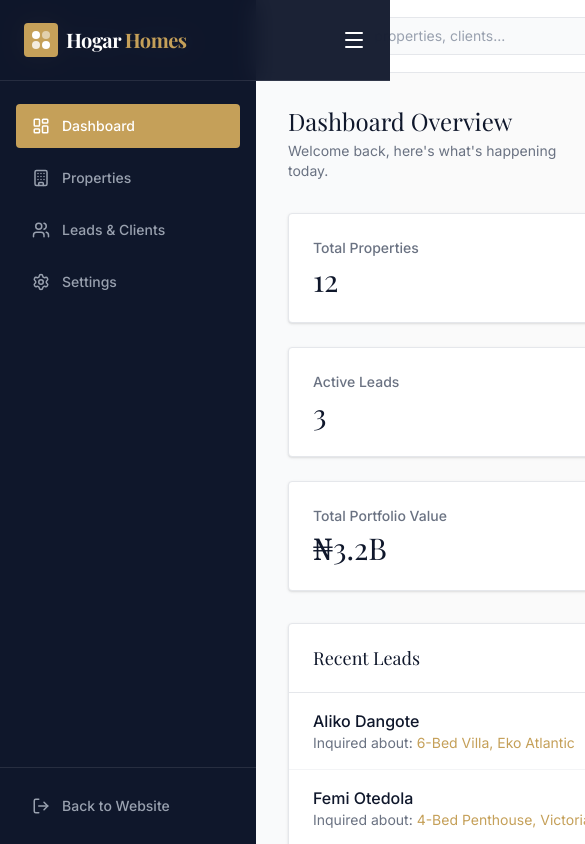
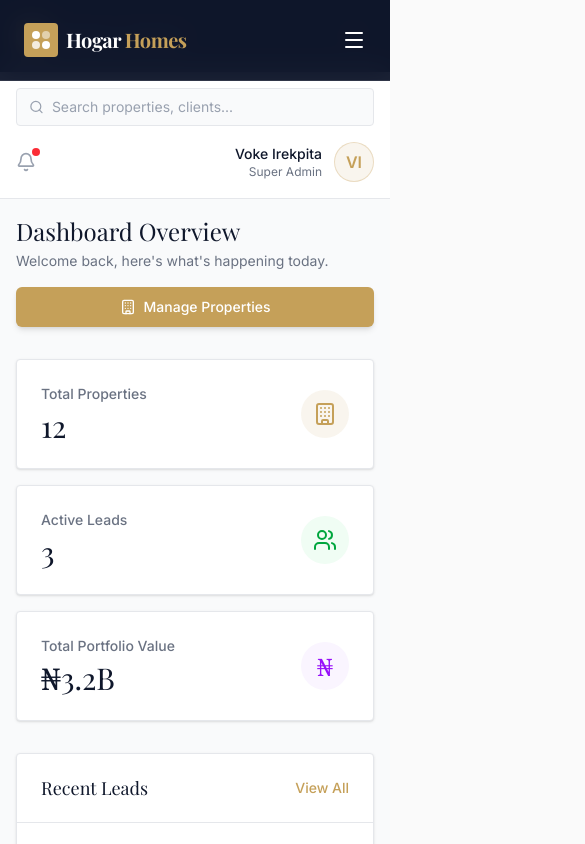
Before and after one commit to Nodstan/Holgar-Homes, a React (Vite) app: page /admin in a window 390 px wide. Shown: the top 844 px of the page, 585 px wide, since content can reach past the window. Built offline with nearby package versions, Linux system fonts and the light colour scheme; a web font is replaced by a local one.

Commit message:
chore: remove floating scroll-to-top button

```diff
--- a/src/components/Admin.tsx
+++ b/src/components/Admin.tsx
@@ -23,6 +23,7 @@
 
 export default function Admin() {
   const [activeTab, setActiveTab] = useState('dashboard');
+  const [isSidebarOpen, setIsSidebarOpen] = useState(false);
   const [adminProperties, setAdminProperties] = useState(mockAdminProperties);
   const [propertySearch, setPropertySearch] = useState('');
   const [leads, setLeads] = useState(initialLeads);
@@ -63,22 +64,22 @@
   );
 
   const renderDashboard = () => (
-    <div className="p-8">
-      <div className="flex justify-between items-end mb-8">
+    <div className="p-4 md:p-8">
+      <div className="flex flex-col md:flex-row justify-between items-start md:items-end mb-8 gap-4">
         <div>
           <h1 className="text-2xl font-serif text-slate-900 mb-1">Dashboard Overview</h1>
           <p className="text-sm text-gray-500">Welcome back, here's what's happening today.</p>
         </div>
         <button
           onClick={() => setActiveTab('properties')}
-          className="bg-luxury-gold hover:bg-luxury-gold-hover text-white px-5 py-2.5 text-sm font-medium rounded-md flex items-center gap-2 transition-all duration-300 shadow-md hover:shadow-lg hover:-translate-y-0.5"
+          className="w-full md:w-auto bg-luxury-gold hover:bg-luxury-gold-hover text-white px-5 py-2.5 text-sm font-medium rounded-md flex items-center justify-center gap-2 transition-all duration-300 shadow-md hover:shadow-lg hover:-translate-y-0.5"
         >
           <Building size={16} /> Manage Properties
         </button>
       </div>
 
       {/* Stats Cards */}
-      <div className="grid grid-cols-1 md:grid-cols-3 gap-6 mb-8">
+      <div className="grid grid-cols-1 sm:grid-cols-2 lg:grid-cols-3 gap-4 md:gap-6 mb-8">
         <div className="bg-white p-6 rounded-sm border border-gray-200 shadow-sm flex items-center justify-between">
           <div>
             <p className="text-sm text-gray-500 mb-1 font-medium">Total Properties</p>
@@ -135,14 +136,14 @@
   );
 
   const renderProperties = () => (
-    <div className="p-8">
-      <div className="flex flex-col md:flex-row justify-between items-start md:items-center mb-8 gap-4">
+    <div className="p-4 md:p-8">
+      <div className="flex flex-col xl:flex-row justify-between items-start xl:items-center mb-8 gap-4">
         <div>
           <h1 className="text-2xl font-serif text-slate-900 mb-1">Properties Management</h1>
           <p className="text-sm text-gray-500">Manage your listings, update statuses, and track performance.</p>
         </div>
-        <div className="flex items-center gap-4 w-full md:w-auto">
-          <div className="relative flex-1 md:w-64">
+        <div className="flex flex-col sm:flex-row items-center gap-4 w-full xl:w-auto">
+          <div className="relative w-full sm:w-64">
             <Search size={16} className="absolute left-3 top-1/2 -translate-y-1/2 text-gray-400" />
             <input
               type="text"
@@ -152,13 +153,13 @@
               className="w-full pl-9 pr-4 py-2 border border-gray-200 rounded-sm text-sm focus:outline-none focus:border-luxury-gold focus:ring-1 focus:ring-luxury-gold"
             />
           </div>
-          <button className="bg-luxury-gold hover:bg-luxury-gold-hover text-white px-5 py-2.5 text-sm font-medium rounded-md flex items-center gap-2 transition-all duration-300 shadow-md hover:shadow-lg hover:-translate-y-0.5 whitespace-nowrap">
+          <button className="w-full sm:w-auto bg-luxury-gold hover:bg-luxury-gold-hover text-white px-5 py-2.5 text-sm font-medium rounded-md flex items-center justify-center gap-2 transition-all duration-300 shadow-md hover:shadow-lg hover:-translate-y-0.5 whitespace-nowrap">
             <Plus size={16} /> Add New
           </button>
         </div>
       </div>
 
-      <div className="grid grid-cols-1 md:grid-cols-2 xl:grid-cols-3 gap-6">
+      <div className="grid grid-cols-1 md:grid-cols-2 2xl:grid-cols-3 gap-6">
         {filteredProperties.map(prop => (
           <div key={prop.id} className="bg-white border border-gray-200 rounded-sm shadow-sm overflow-hidden flex flex-col">
             {/* Thumbnail */}
@@ -247,19 +248,19 @@
   );
 
   const renderLeads = () => (
-    <div className="p-8">
-      <div className="flex justify-between items-end mb-8">
+    <div className="p-4 md:p-8">
+      <div className="flex flex-col sm:flex-row justify-between items-start sm:items-end mb-8 gap-4">
         <div>
           <h1 className="text-2xl font-serif text-slate-900 mb-1">Leads & Clients</h1>
           <p className="text-sm text-gray-500">Manage inquiries and client relationships.</p>
         </div>
-        <button className="bg-[#C5A059] hover:bg-[#b38f4a] text-white px-4 py-2 text-sm font-medium rounded-sm flex items-center gap-2 transition-colors shadow-sm">
+        <button className="w-full sm:w-auto bg-[#C5A059] hover:bg-[#b38f4a] text-white px-4 py-2 text-sm font-medium rounded-sm flex items-center justify-center gap-2 transition-colors shadow-sm">
           <Plus size={16} /> Add Lead
         </button>
       </div>
 
-      <div className="bg-white rounded-sm border border-gray-200 shadow-sm overflow-hidden">
-        <table className="w-full text-left border-collapse">
+      <div className="bg-white rounded-sm border border-gray-200 shadow-sm overflow-x-auto">
+        <table className="w-full text-left border-collapse min-w-[800px]">
           <thead>
             <tr className="bg-gray-50 text-gray-500 text-xs uppercase tracking-wider border-b border-gray-200">
               <th className="px-6 py-4 font-medium">Client Name</th>
@@ -337,13 +338,13 @@
   );
 
   const renderSettings = () => (
-    <div className="p-8 max-w-5xl">
+    <div className="p-4 md:p-8 max-w-5xl">
       <div className="mb-8">
         <h1 className="text-2xl font-serif text-slate-900 mb-1">Platform Settings</h1>
         <p className="text-sm text-gray-500">Configure your brand, profile, and system preferences.</p>
       </div>
 
-      <div className="grid grid-cols-1 lg:grid-cols-3 gap-8">
+      <div className="grid grid-cols-1 lg:grid-cols-3 gap-6 md:gap-8">
         <div className="lg:col-span-2 space-y-6">
           {/* Profile Settings */}
           <div className="bg-white rounded-sm border border-gray-200 shadow-sm p-6">
@@ -459,10 +460,35 @@
   );
 
   return (
-    <div className="min-h-screen bg-gray-50 flex font-sans text-slate-900">
+    <div className="min-h-screen bg-gray-50 flex flex-col md:flex-row font-sans text-slate-900">
+      {/* Mobile Header */}
+      <div className="md:hidden bg-slate-900 text-white p-4 flex justify-between items-center sticky top-0 z-30">
+        <div className="flex items-center gap-3">
+          <div className="w-8 h-8 bg-[#C5A059] flex items-center justify-center rounded-sm">
+            <span className="font-serif text-white font-bold text-xl leading-none">H</span>
+          </div>
+          <span className="font-serif text-xl tracking-wide">Hogar Admin</span>
+        </div>
+        <button onClick={() => setIsSidebarOpen(!isSidebarOpen)} className="p-2 hover:bg-white/10 rounded-sm">
+          {isSidebarOpen ? <X size={24} /> : <MoreVertical size={24} />}
+        </button>
+      </div>
+
+      {/* Sidebar Overlay */}
+      {isSidebarOpen && (
+        <div
+          className="fixed inset-0 bg-black/50 z-20 md:hidden"
+          onClick={() => setIsSidebarOpen(false)}
+        />
+      )}
+
       {/* Sidebar */}
-      <aside className="w-64 bg-slate-900 text-white flex flex-col fixed h-full z-20">
-        <div className="p-6 flex items-center gap-3">
+      <aside className={`
+        fixed inset-y-0 left-0 w-64 bg-slate-900 text-white flex flex-col z-30
+        transform transition-transform duration-300 ease-in-out md:translate-x-0
+        ${isSidebarOpen ? 'translate-x-0' : '-translate-x-full'}
+      `}>
+        <div className="p-6 hidden md:flex items-center gap-3">
           <div className="w-8 h-8 bg-[#C5A059] flex items-center justify-center rounded-sm">
             <span className="font-serif text-white font-bold text-xl leading-none">H</span>
           </div>
@@ -471,25 +497,25 @@
 
         <nav className="flex-1 px-4 py-6 space-y-2">
           <button
-            onClick={() => setActiveTab('dashboard')}
+            onClick={() => { setActiveTab('dashboard'); setIsSidebarOpen(false); }}
             className={`w-full flex items-center gap-3 px-4 py-3 rounded-sm text-sm font-medium transition-colors ${activeTab === 'dashboard' ? 'bg-[#C5A059] text-white' : 'text-gray-400 hover:text-white hover:bg-white/5'}`}
           >
             <LayoutDashboard size={18} /> Dashboard
           </button>
           <button
-            onClick={() => setActiveTab('properties')}
+            onClick={() => { setActiveTab('properties'); setIsSidebarOpen(false); }}
             className={`w-full flex items-center gap-3 px-4 py-3 rounded-sm text-sm font-medium transition-colors ${activeTab === 'properties' ? 'bg-[#C5A059] text-white' : 'text-gray-400 hover:text-white hover:bg-white/5'}`}
           >
             <Building size={18} /> Properties
           </button>
           <button
-            onClick={() => setActiveTab('leads')}
+            onClick={() => { setActiveTab('leads'); setIsSidebarOpen(false); }}
             className={`w-full flex items-center gap-3 px-4 py-3 rounded-sm text-sm font-medium transition-colors ${activeTab === 'leads' ? 'bg-[#C5A059] text-white' : 'text-gray-400 hover:text-white hover:bg-white/5'}`}
           >
             <Users size={18} /> Leads & Clients
           </button>
           <button
-            onClick={() => setActiveTab('settings')}
+            onClick={() => { setActiveTab('settings'); setIsSidebarOpen(false); }}
             className={`w-full flex items-center gap-3 px-4 py-3 rounded-sm text-sm font-medium transition-colors ${activeTab === 'settings' ? 'bg-[#C5A059] text-white' : 'text-gray-400 hover:text-white hover:bg-white/5'}`}
           >
             <Settings size={18} /> Settings
@@ -504,10 +530,10 @@
       </aside>
 
       {/* Main Content */}
-      <main className="flex-1 flex flex-col ml-64 min-h-screen">
+      <main className="flex-1 flex flex-col md:ml-64 min-h-screen">
         {/* Top Header */}
-        <header className="bg-white border-b border-gray-200 px-8 py-4 flex justify-between items-center sticky top-0 z-10">
-          <div className="flex items-center bg-gray-50 border border-gray-200 rounded-sm px-3 py-2 w-96">
+        <header className="bg-white border-b border-gray-200 px-4 md:px-8 py-4 flex flex-col sm:flex-row justify-between items-center sticky top-0 md:top-0 z-10 gap-4">
+          <div className="flex items-center bg-gray-50 border border-gray-200 rounded-sm px-3 py-2 w-full sm:w-96">
             <Search size={16} className="text-gray-400 mr-2" />
             <input
               type="text"
@@ -515,13 +541,13 @@
               className="bg-transparent border-none outline-none text-sm w-full text-slate-900 placeholder-gray-400"
             />
           </div>
-          <div className="flex items-center gap-6">
+          <div className="flex items-center justify-between w-full sm:w-auto gap-4 sm:gap-6">
             <button className="text-gray-400 hover:text-[#C5A059] transition-colors relative">
               <Bell size={20} />
               <span className="absolute -top-1 -right-1 w-2 h-2 bg-red-500 rounded-full"></span>
             </button>
-            <div className="flex items-center gap-3 border-l border-gray-200 pl-6">
-              <div className="text-right hidden md:block">
+            <div className="flex items-center gap-3 sm:border-l sm:border-gray-200 sm:pl-6">
+              <div className="text-right">
                 <p className="text-sm font-medium text-slate-900">Voke Irekpita</p>
                 <p className="text-xs text-gray-500">Super Admin</p>
               </div>
```
Also changed, not shown: src/components/Layout.tsx (+1 -33 lines).
